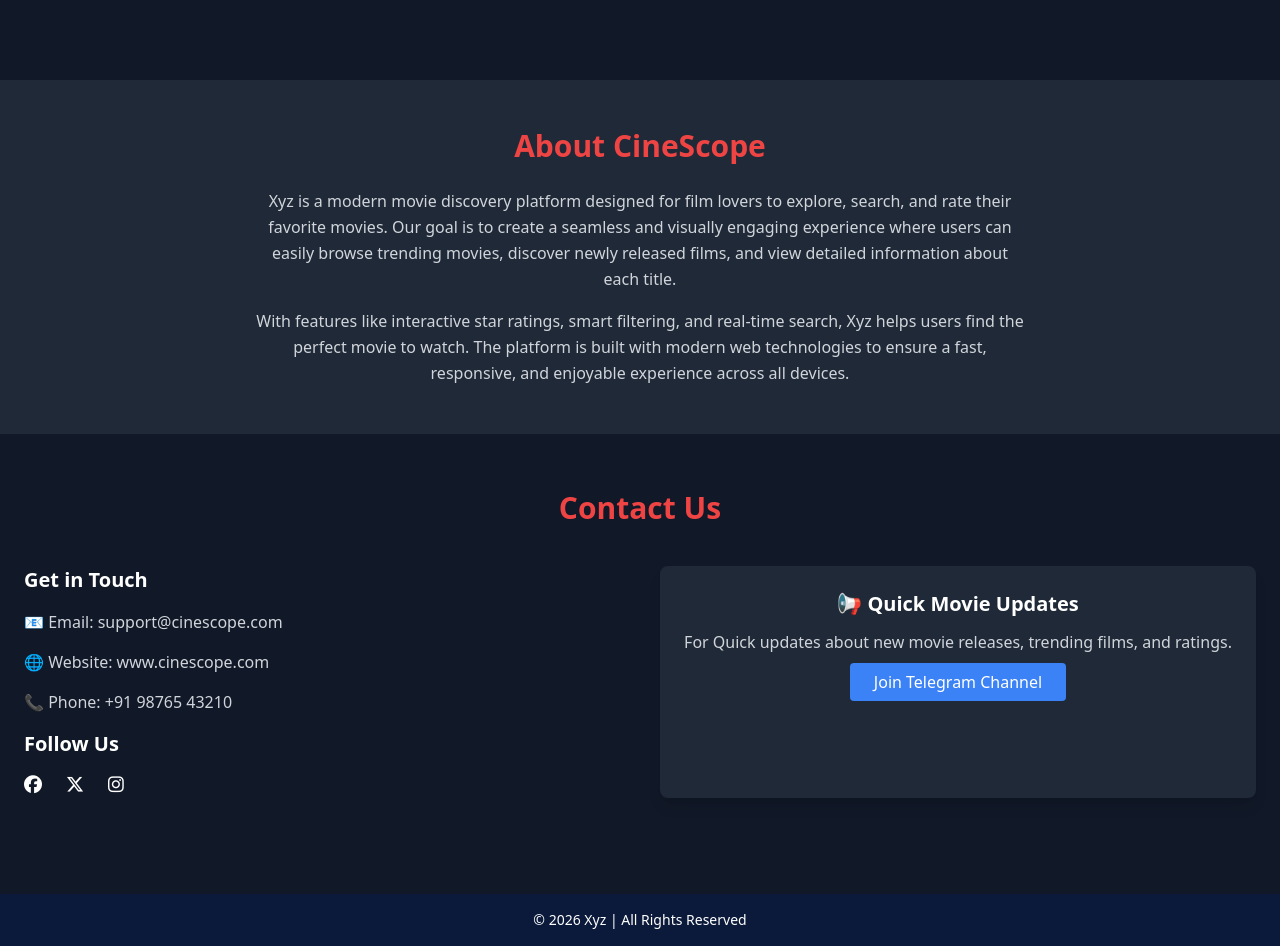
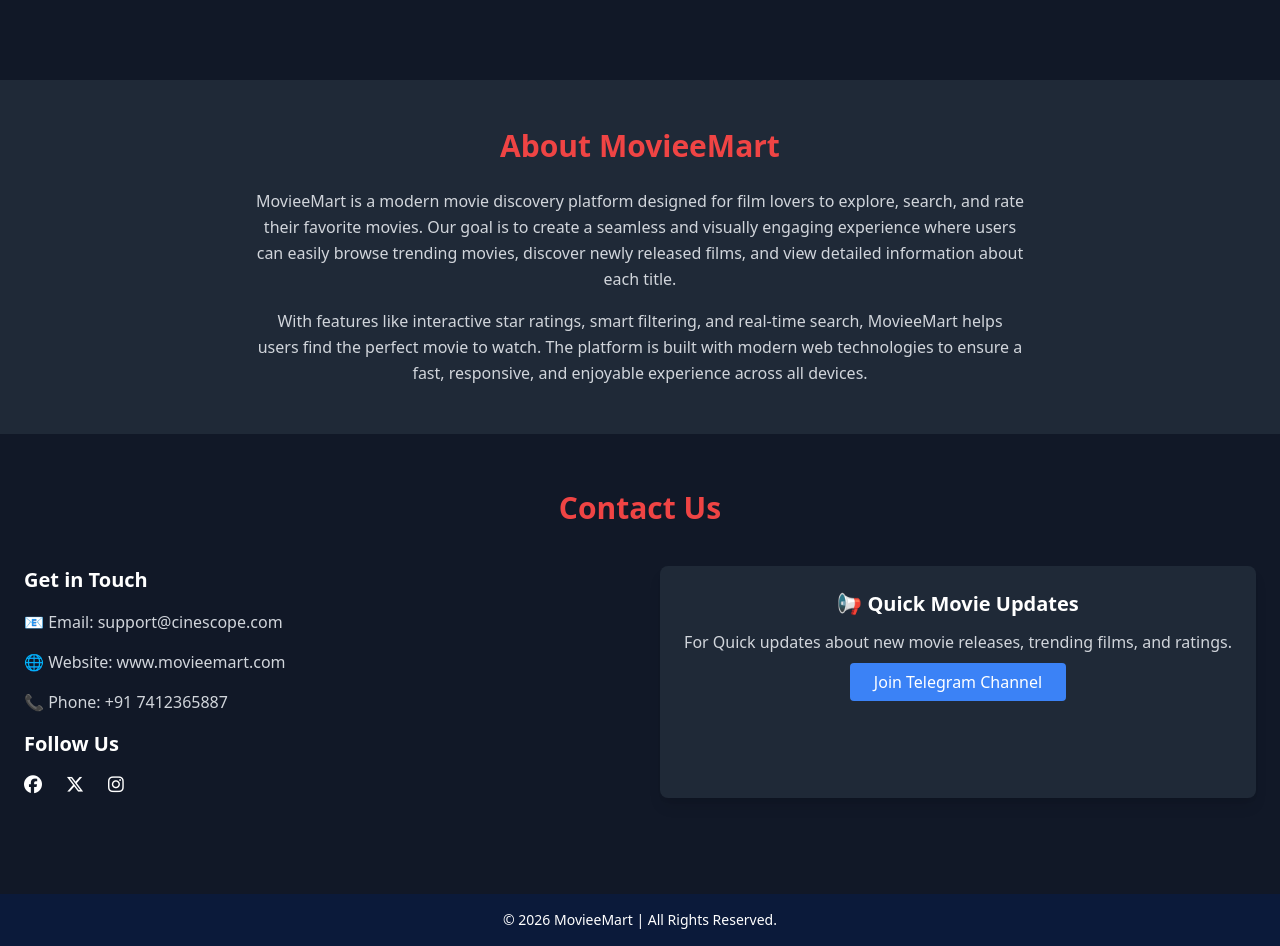
Before and after one commit to Aryan-018008/Movie-Listing-Rating, a plain HTML site: page index.html in a window 1280 px wide. Shown: the part 340-1286 px from the top of the page. Drawn offline with nearby package versions, Linux system fonts and the light colour scheme.

```diff
--- a/index.html
+++ b/index.html
@@ -5,7 +5,7 @@
 <meta charset="UTF-8">
 <meta name="viewport" content="width=device-width, initial-scale=1.0">
 
-<title>CineScope</title>
+<title>MovieeMart</title>
 
 <script src="https://cdn.tailwindcss.com"></script>
 <link rel="stylesheet" href="https://cdnjs.cloudflare.com/ajax/libs/font-awesome/6.5.0/css/all.min.css">
@@ -22,7 +22,7 @@
 
 <h1 class="text-2xl font-bold text-red-500">
 <!-- 🎬 CineScope -->
- 🎬Xyz
+ 🎬MovieeMart
 </h1>
 
 <!-- Nav-Buttons  -->
@@ -51,7 +51,7 @@
 
 <!-- Search Button -->
 
-<button
+<button id="searchBtn"
 class="bg-red-500 px-4 py-2 rounded hover:bg-red-600 transition">
 🔍
 </button>
@@ -166,11 +166,11 @@
 <div class="max-w-7xl mx-auto px-6 text-center">
 
 <h2 class="text-3xl font-bold text-red-500 mb-6">
-About CineScope
+About MovieeMart
 </h2>
 
 <p class="text-gray-300 max-w-3xl mx-auto leading-relaxed">
-Xyz is a modern movie discovery platform designed for film lovers to explore,
+MovieeMart is a modern movie discovery platform designed for film lovers to explore,
 search, and rate their favorite movies. Our goal is to create a seamless and visually
 engaging experience where users can easily browse trending movies, discover newly
 released films, and view detailed information about each title.
@@ -178,7 +178,7 @@
 
 <p class="text-gray-300 max-w-3xl mx-auto mt-4 leading-relaxed">
 With features like interactive star ratings, smart filtering, and real-time search,
-Xyz helps users find the perfect movie to watch. The platform is built with
+MovieeMart helps users find the perfect movie to watch. The platform is built with
 modern web technologies to ensure a fast, responsive, and enjoyable experience
 across all devices.
 </p>
@@ -210,11 +210,11 @@
 </p>
 
 <p class="text-gray-300">
-🌐 Website: www.cinescope.com
+🌐 Website: www.movieemart.com
 </p>
 
 <p class="text-gray-300">
-📞 Phone: +91 98765 43210
+📞 Phone: +91 7412365887
 </p>
 
 
@@ -279,14 +279,13 @@
 <!-- footer -->
  <footer class="bg-[#0b1a3a] text-white text-center py-4 mt-10">
   <p class="text-sm">
-    © 2026 Xyz | All Rights Reserved
+    © 2026 MovieeMart | All Rights Reserved.
   </p>
 </footer>
 
 
 
 <!-- JavaScript Link  -->
-<script src="movie_data/movie.js"></script>
 <script src="script.js"></script>
 
 </body>
```
